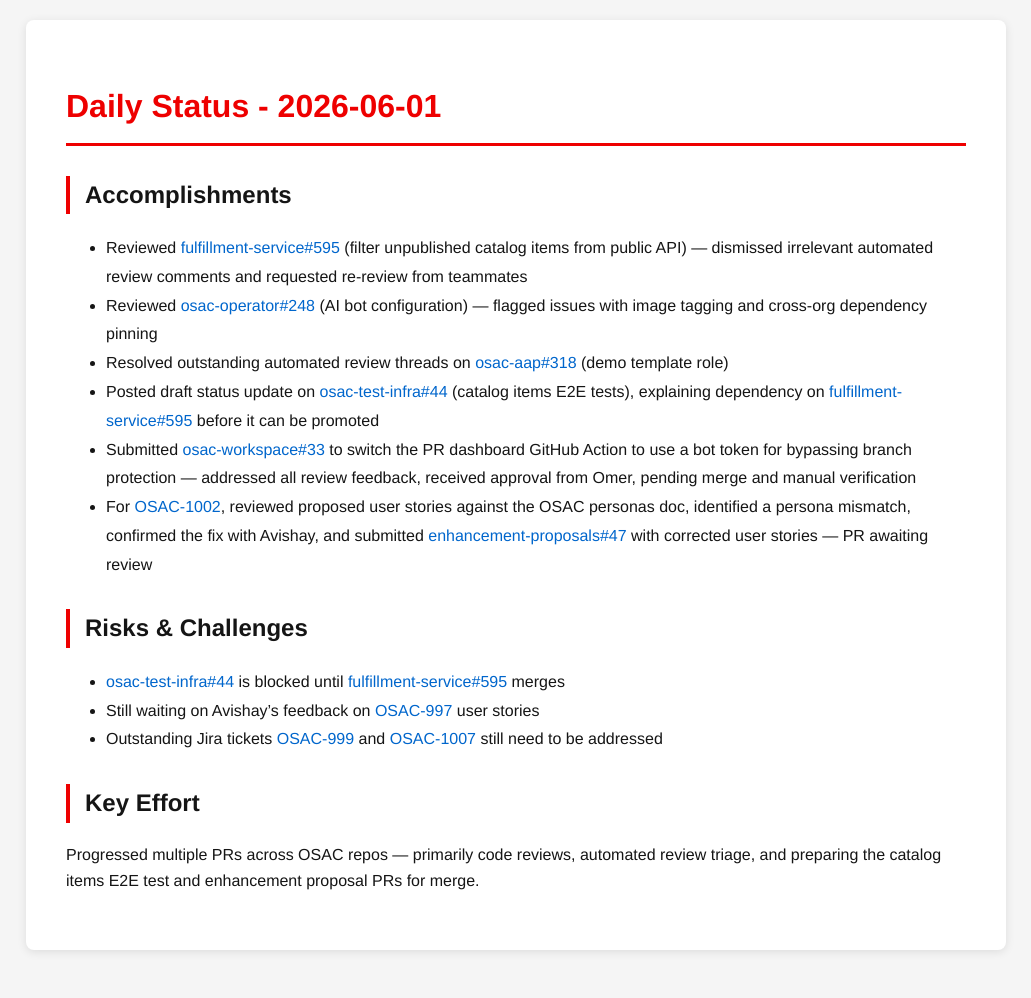
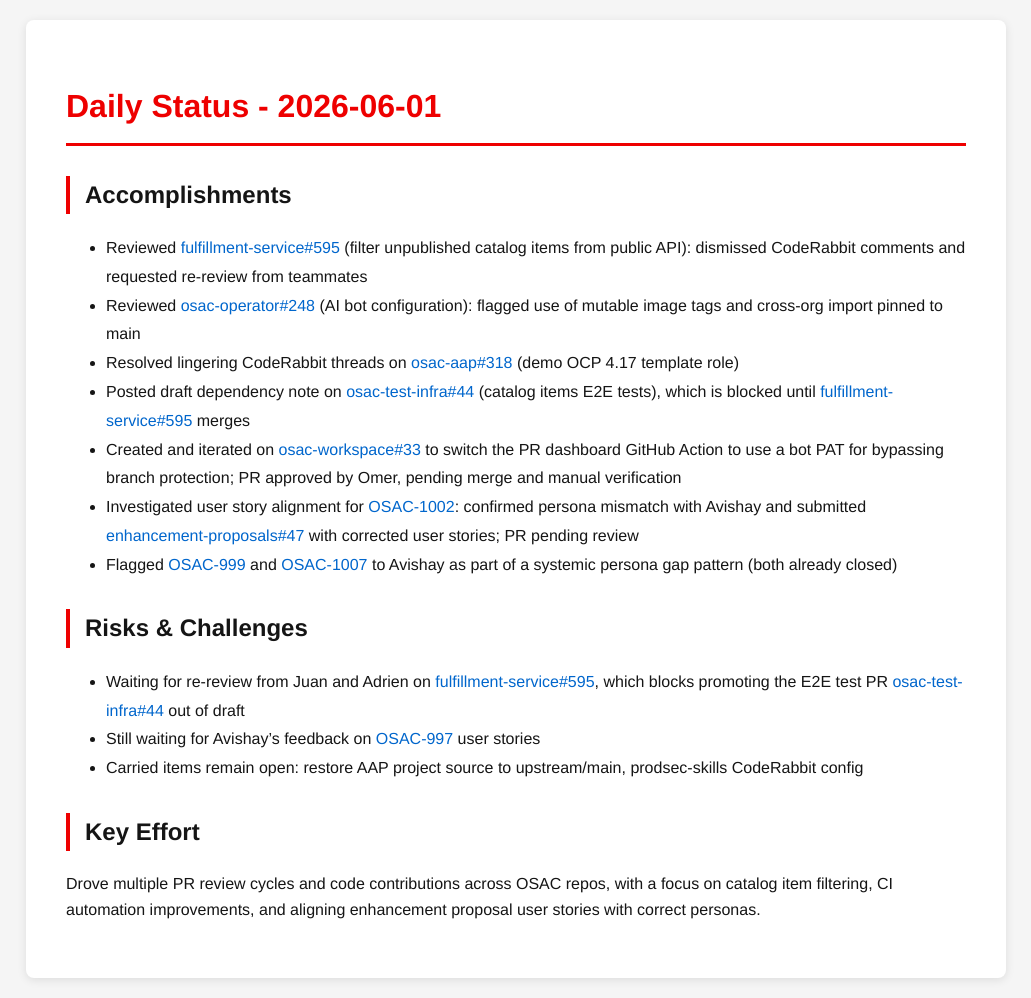
Before and after one commit to tzvatot/daily-status, a Jekyll site: the page built from 2026-06-01.md, in a window 1280 px wide. Shown: the whole page, without its empty margins (124-1155 px from the left). Built offline with Jekyll 4.4.1, drawn with Linux system fonts in a browser that asks for light colours; before the commit the page ends 970 px from its top, so only the background shows below that.

Commit message:
Daily status update - 2026-06-01

```diff
--- a/2026-06-01.md
+++ b/2026-06-01.md
@@ -7,17 +7,18 @@
 # Daily Status - 2026-06-01
 
 ## Accomplishments
-- Reviewed [fulfillment-service#595](https://github.com/osac-project/fulfillment-service/pull/595) (filter unpublished catalog items from public API) — dismissed irrelevant automated review comments and requested re-review from teammates
-- Reviewed [osac-operator#248](https://github.com/osac-project/osac-operator/pull/248) (AI bot configuration) — flagged issues with image tagging and cross-org dependency pinning
-- Resolved outstanding automated review threads on [osac-aap#318](https://github.com/osac-project/osac-aap/pull/318) (demo template role)
-- Posted draft status update on [osac-test-infra#44](https://github.com/osac-project/osac-test-infra/pull/44) (catalog items E2E tests), explaining dependency on [fulfillment-service#595](https://github.com/osac-project/fulfillment-service/pull/595) before it can be promoted
-- Submitted [osac-workspace#33](https://github.com/osac-project/osac-workspace/pull/33) to switch the PR dashboard GitHub Action to use a bot token for bypassing branch protection — addressed all review feedback, received approval from Omer, pending merge and manual verification
-- For [OSAC-1002](https://redhat.atlassian.net/browse/OSAC-1002), reviewed proposed user stories against the OSAC personas doc, identified a persona mismatch, confirmed the fix with Avishay, and submitted [enhancement-proposals#47](https://github.com/osac-project/enhancement-proposals/pull/47) with corrected user stories — PR awaiting review
+- Reviewed [fulfillment-service#595](https://github.com/osac-project/fulfillment-service/pull/595) (filter unpublished catalog items from public API): dismissed CodeRabbit comments and requested re-review from teammates
+- Reviewed [osac-operator#248](https://github.com/osac-project/osac-operator/pull/248) (AI bot configuration): flagged use of mutable image tags and cross-org import pinned to main
+- Resolved lingering CodeRabbit threads on [osac-aap#318](https://github.com/osac-project/osac-aap/pull/318) (demo OCP 4.17 template role)
+- Posted draft dependency note on [osac-test-infra#44](https://github.com/osac-project/osac-test-infra/pull/44) (catalog items E2E tests), which is blocked until [fulfillment-service#595](https://github.com/osac-project/fulfillment-service/pull/595) merges
+- Created and iterated on [osac-workspace#33](https://github.com/osac-project/osac-workspace/pull/33) to switch the PR dashboard GitHub Action to use a bot PAT for bypassing branch protection; PR approved by Omer, pending merge and manual verification
+- Investigated user story alignment for [OSAC-1002](https://redhat.atlassian.net/browse/OSAC-1002): confirmed persona mismatch with Avishay and submitted [enhancement-proposals#47](https://github.com/osac-project/enhancement-proposals/pull/47) with corrected user stories; PR pending review
+- Flagged [OSAC-999](https://redhat.atlassian.net/browse/OSAC-999) and [OSAC-1007](https://redhat.atlassian.net/browse/OSAC-1007) to Avishay as part of a systemic persona gap pattern (both already closed)
 
 ## Risks & Challenges
-- [osac-test-infra#44](https://github.com/osac-project/osac-test-infra/pull/44) is blocked until [fulfillment-service#595](https://github.com/osac-project/fulfillment-service/pull/595) merges
-- Still waiting on Avishay's feedback on [OSAC-997](https://redhat.atlassian.net/browse/OSAC-997) user stories
-- Outstanding Jira tickets [OSAC-999](https://redhat.atlassian.net/browse/OSAC-999) and [OSAC-1007](https://redhat.atlassian.net/browse/OSAC-1007) still need to be addressed
+- Waiting for re-review from Juan and Adrien on [fulfillment-service#595](https://github.com/osac-project/fulfillment-service/pull/595), which blocks promoting the E2E test PR [osac-test-infra#44](https://github.com/osac-project/osac-test-infra/pull/44) out of draft
+- Still waiting for Avishay's feedback on [OSAC-997](https://redhat.atlassian.net/browse/OSAC-997) user stories
+- Carried items remain open: restore AAP project source to upstream/main, prodsec-skills CodeRabbit config
 
 ## Key Effort
-Progressed multiple PRs across OSAC repos — primarily code reviews, automated review triage, and preparing the catalog items E2E test and enhancement proposal PRs for merge.
+Drove multiple PR review cycles and code contributions across OSAC repos, with a focus on catalog item filtering, CI automation improvements, and aligning enhancement proposal user stories with correct personas.
```
